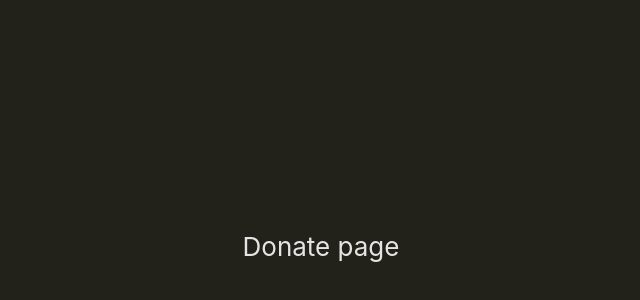
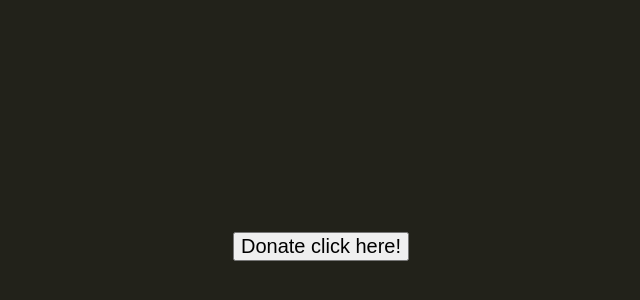
Before and after one commit to ChimengSoso/home, a React (Create React App) app: page /donate in a window 1280 px wide. Shown: the part 154-454 px from the top of the page, without its empty margins (319-959 px from the left). Built offline with nearby package versions, Linux system fonts and the light colour scheme.

Commit message:
add donate button

```diff
--- a/src/App.tsx
+++ b/src/App.tsx
@@ -1,8 +1,9 @@
-import './App.css';
 import React from 'react';
 import {Routes, Route} from "react-router-dom";
 import {Home} from "./component/home/Home";
 import {Donate} from "./component/donation/Donate";
+// import 'antd/dist/antd.css';
+import './App.css';
 
 type Prop = {}
 
--- a/src/component/donation/Donate.tsx
+++ b/src/component/donation/Donate.tsx
@@ -1,12 +1,15 @@
-import {Col, Row} from "antd"
+import {Col, Row, Button} from "antd"
 import '../../App.css';
+import React from "react";
 
 type Prop = {}
 
 export const Donate: React.FC<Prop> = () => {
     return <Row>
-        <Col className="center-screen">
-            Donate page
+        <Col className="center-screen" style={{minHeight: "100vh"}}>
+            <Button type="primary" style={{fontSize: 20}}>
+                Donate click here!
+            </Button>
         </Col>
     </Row>
 }
```
